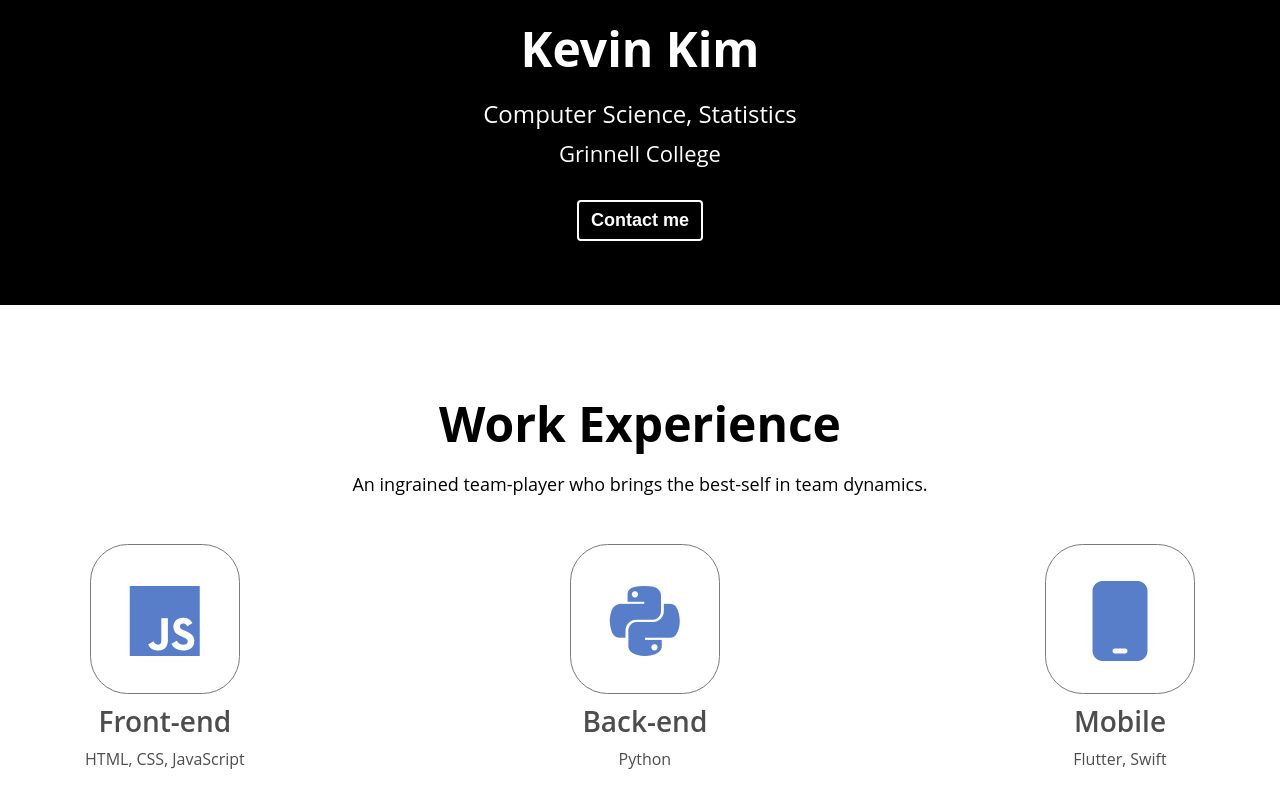
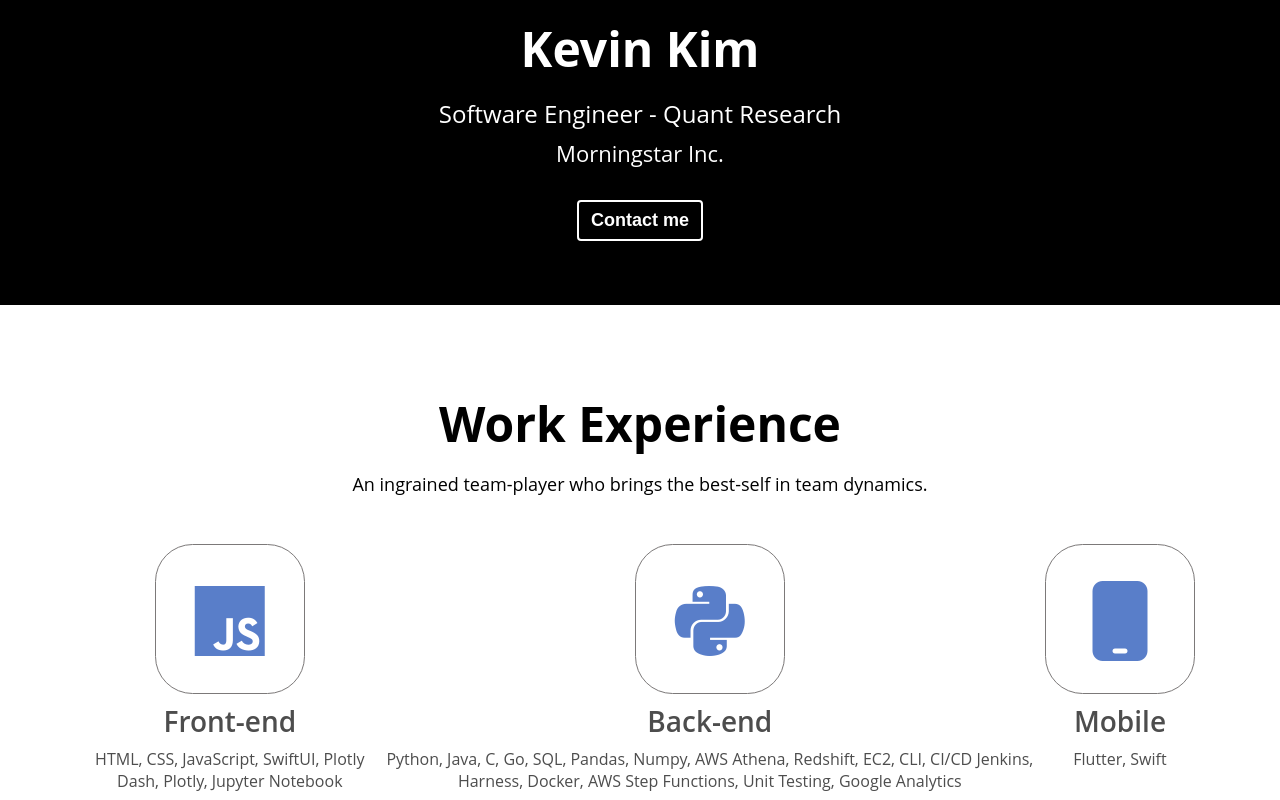
Before and after one commit to kimwooch/kimwooch.github.io, a plain HTML site: page index.html in a window 1280 px wide. Shown: the part 400-1200 px from the top of the page. Drawn offline with Linux system fonts and the light colour scheme.

Commit message:
changed job title

```diff
--- a/index.html
+++ b/index.html
@@ -50,8 +50,8 @@
           class="home__avatar"
         />
         <h1 class="home__title">Kevin Kim</h1>
-        <h2 class="home__description">Computer Science, Statistics<br /></h2>
-        <h2 class="home__descript">Grinnell College</h2>
+        <h2 class="home__description">Software Engineer - Quant Research<br /></h2>
+        <h2 class="home__descript">Morningstar Inc.</h2>
         <button class="home__contact">Contact me</button>
       </div>
     </section>
@@ -70,14 +70,14 @@
               <i class="fab fa-js"></i>
             </div>
             <h2 class="major__title">Front-end</h2>
-            <p class="major__description">HTML, CSS, JavaScript</p>
+            <p class="major__description">HTML, CSS, JavaScript, SwiftUI, Plotly Dash, Plotly, Jupyter Notebook</p>
           </div>
           <div class="major">
             <div class="major__icon">
               <i class="fab fa-python"></i>
             </div>
             <h2 class="major__title">Back-end</h2>
-            <p class="major__description">Python</p>
+            <p class="major__description">Python, Java, C, Go, SQL, Pandas, Numpy, AWS Athena, Redshift, EC2, CLI, CI/CD Jenkins, Harness, Docker, AWS Step Functions, Unit Testing, Google Analytics</p>
           </div>
           <div class="major">
             <div class="major__icon">
```
